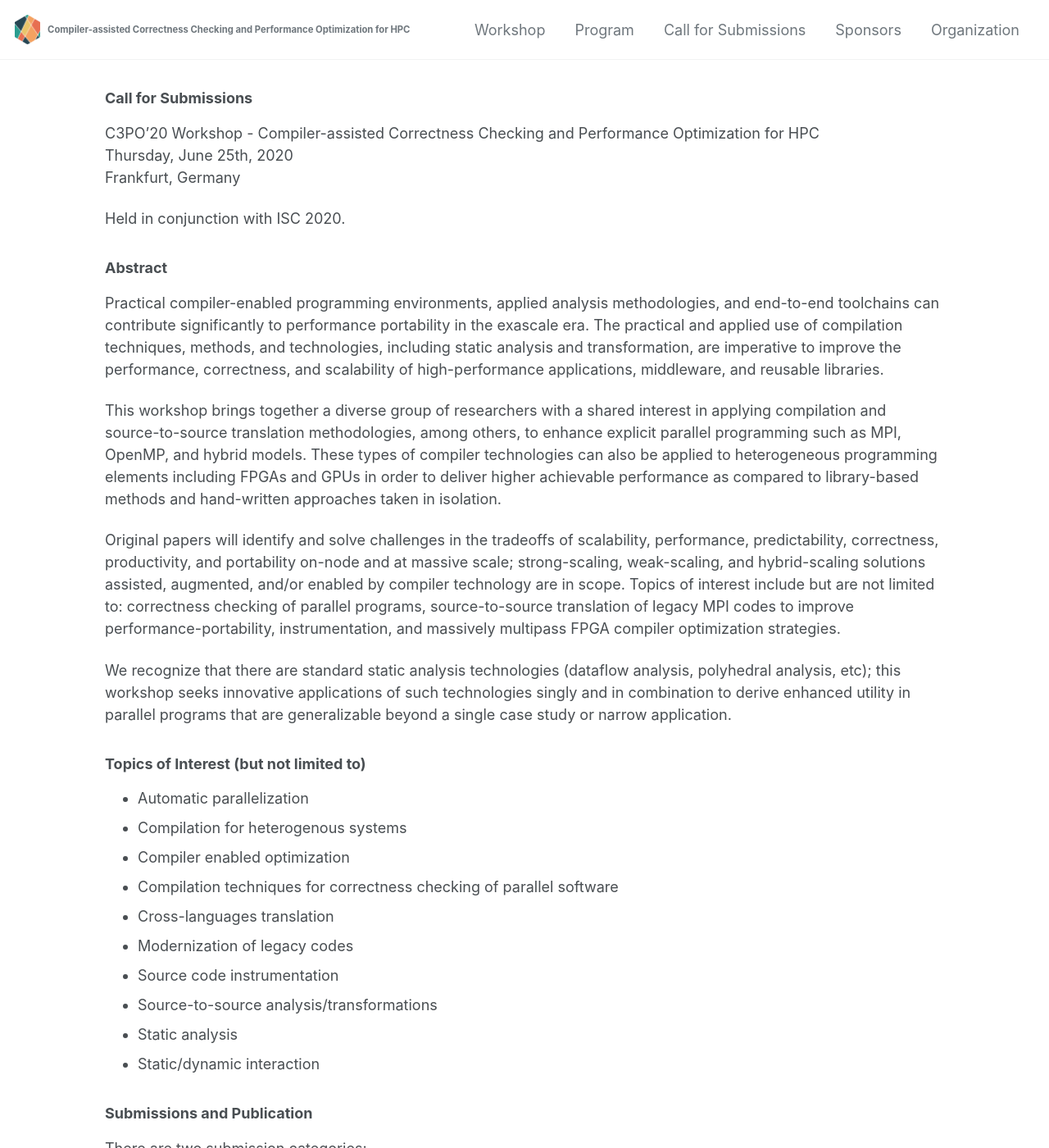
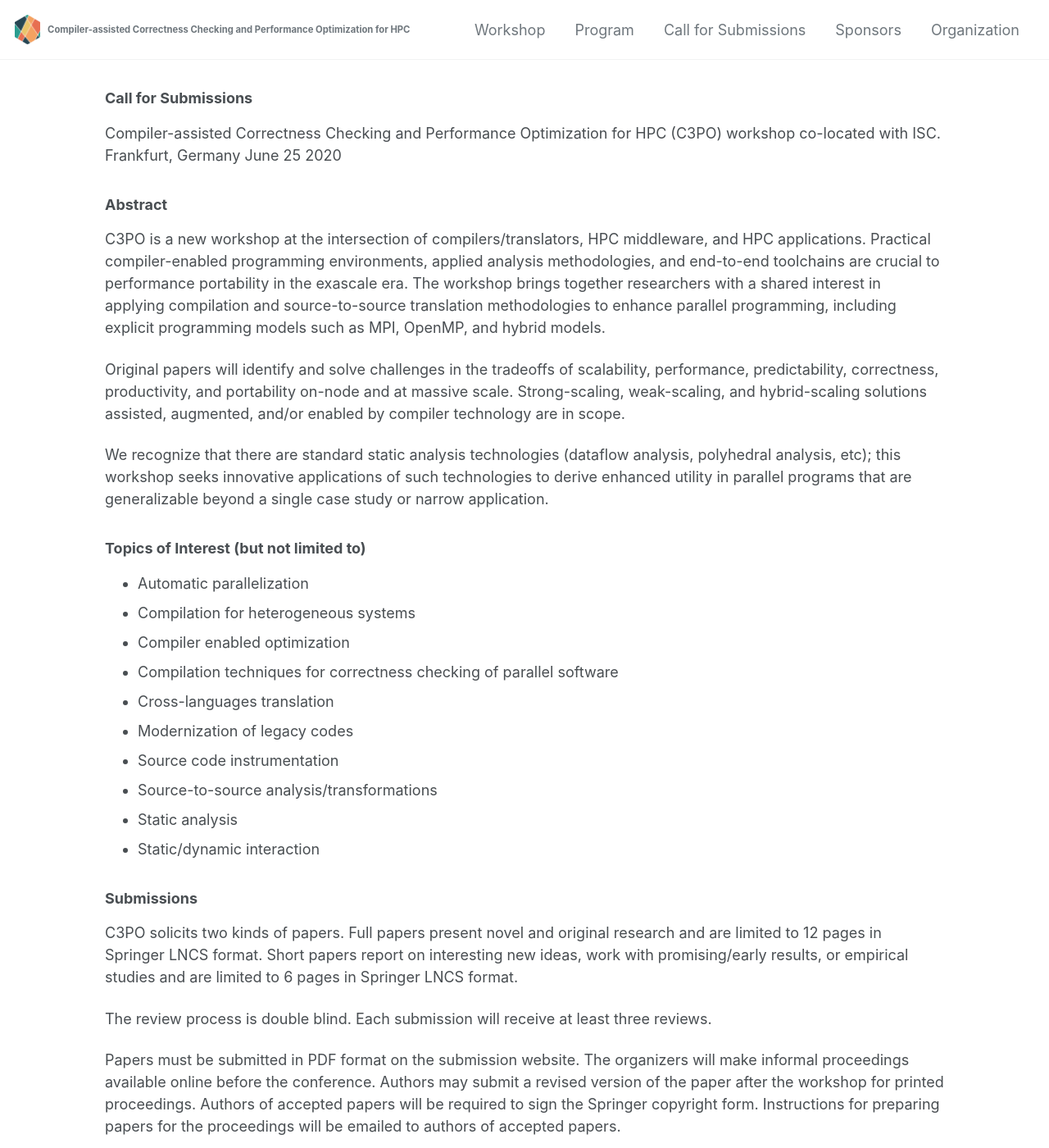
Before and after one commit to c3po-workshop/c3po-workshop.github.io, a Jekyll site: the page built from _pages/call.md, in a window 1280 px wide and 1400 px high. Shown: the whole window at 82% size. Built offline with Jekyll 4.4.1, drawn with Linux system fonts in a browser that asks for light colours; cached includes are drawn as plain includes; nearby versions of some CDN libraries; our own code applies the rules of GitHub Pages for plain Markdown files; some of the changed text lies outside the part shown.

Commit message:
Updated call for papers

```diff
--- a/_pages/call.md
+++ b/_pages/call.md
@@ -4,15 +4,22 @@
 ---
 
 ### Call for Submissions
-
+<!---
 C3PO'20 Workshop - Compiler-assisted Correctness Checking and Performance
 Optimization for HPC
 Thursday, June 25th, 2020
 Frankfurt, Germany
 
 Held in conjunction with ISC 2020.
+--->
+
+Compiler-assisted Correctness Checking and Performance Optimization for HPC (C3PO) workshop
+co-located with ISC.
+Frankfurt, Germany
+June 25 2020
 
 ### Abstract
+<!---
 Practical compiler-enabled programming environments, applied analysis
 methodologies, and end-to-end toolchains can contribute significantly to
 performance portability in the exascale era. The practical and applied use of
@@ -43,8 +50,30 @@
 applications of such technologies singly and in combination to derive enhanced
 utility in parallel programs that are generalizable beyond a single case study
 or narrow application.
+--->
+
+C3PO is a new workshop at the intersection of compilers/translators, HPC
+middleware, and HPC applications. Practical compiler-enabled programming
+environments, applied analysis methodologies, and end-to-end toolchains are
+crucial to performance portability in the exascale era. The workshop brings
+together researchers with a shared interest in applying compilation and
+source-to-source translation methodologies to enhance parallel programming,
+including explicit programming models such as MPI, OpenMP, and hybrid models.
+
+Original papers will identify and solve challenges in the tradeoffs of
+scalability, performance, predictability, correctness, productivity, and
+portability on-node and at massive scale. Strong-scaling, weak-scaling, and
+hybrid-scaling solutions assisted, augmented, and/or enabled by compiler
+technology are in scope.
+
+We recognize that there are standard static analysis technologies (dataflow
+analysis, polyhedral analysis, etc); this workshop seeks innovative
+applications of such technologies to derive enhanced utility in parallel
+programs that are generalizable beyond a single case study or narrow
+application.
 
 ### Topics of Interest (but not limited to)
+<!---
 - Automatic parallelization
 - Compilation for heterogenous systems
 - Compiler enabled optimization
@@ -55,15 +84,38 @@
 - Source-to-source analysis/transformations
 - Static analysis
 - Static/dynamic interaction
+--->
+- Automatic parallelization
+- Compilation for heterogeneous systems
+- Compiler enabled optimization
+- Compilation techniques for correctness checking of parallel software
+- Cross-languages translation
+- Modernization of legacy codes
+- Source code instrumentation
+- Source-to-source analysis/transformations
+- Static analysis
+- Static/dynamic interaction
 
-### Submissions and Publication
-There are two submission categories:
+### Submissions
+C3PO solicits two kinds of papers. Full papers present novel and original
+research and are limited to 12 pages in Springer LNCS format. Short papers
+report on interesting new ideas, work with promising/early results, or
+empirical studies and are limited to 6 pages in Springer LNCS format.
 
-- Full research papers
-- Short research papers
+The review process is double blind. Each submission will receive at least three
+reviews.
+
+Papers must be submitted in PDF format on the submission website. The
+organizers will make informal proceedings available online before the
+conference. Authors may submit a revised version of the paper after the
+workshop for printed proceedings. Authors of accepted papers will be required
+to sign the Springer copyright form. Instructions for preparing papers for the
+proceedings will be emailed to authors of accepted papers.
+
+[Submission Website](https://easychair.org/my/conference?conf=c3po)
 
 ### Important Dates
-- Paper Submissions, End of March
-- Paper Notification, Before Early-Bird deadline
-- Pre-Conference Version, Before ISC 2020
-- Final Camera Ready Version, After ISC 2020
+- Paper Submissions, April 8th, 2020
+- Paper Notification, May 1st, 2020
+- Pre-Conference Version, May 31st, 2020
+- Camera Ready Version, July 5th, 2020
```
